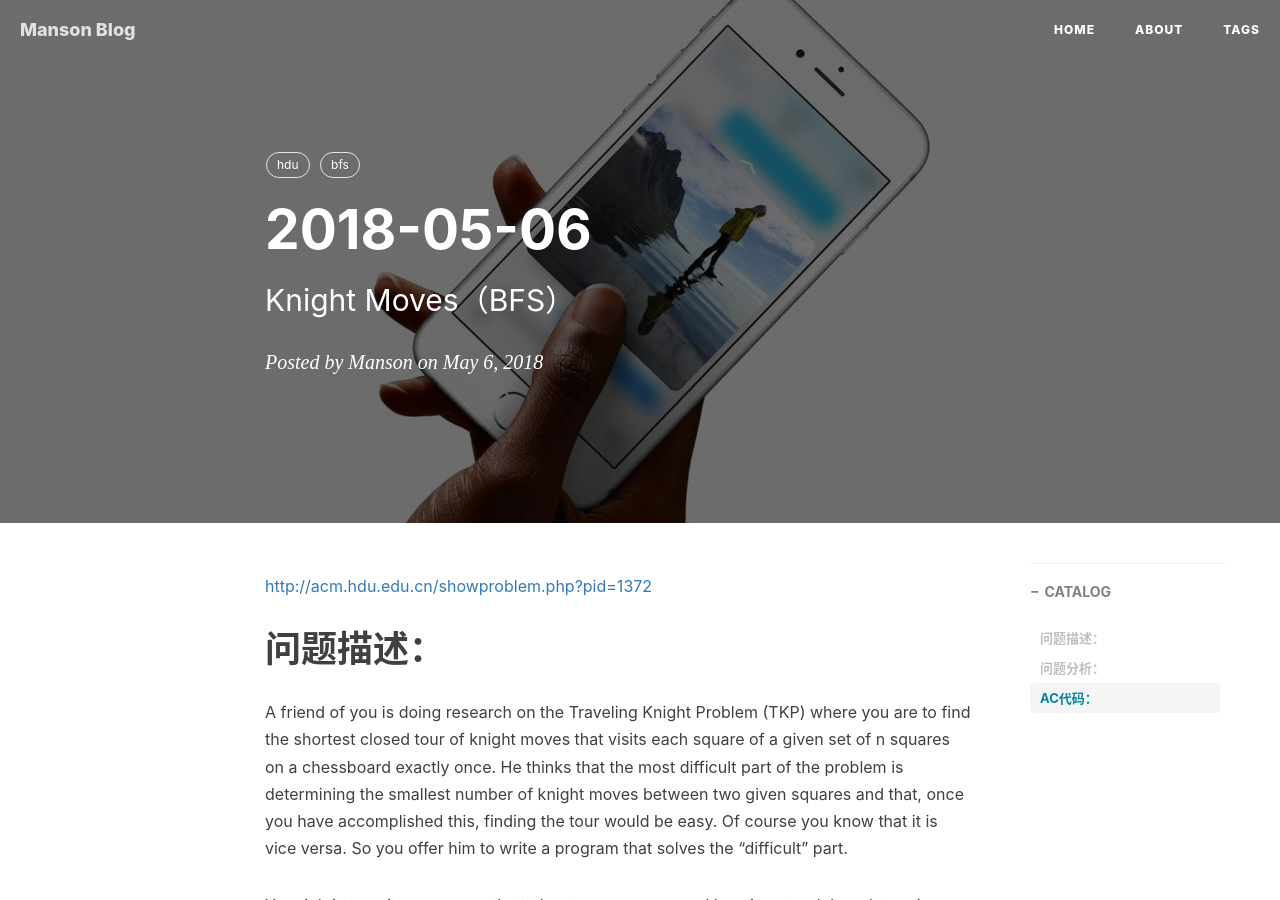
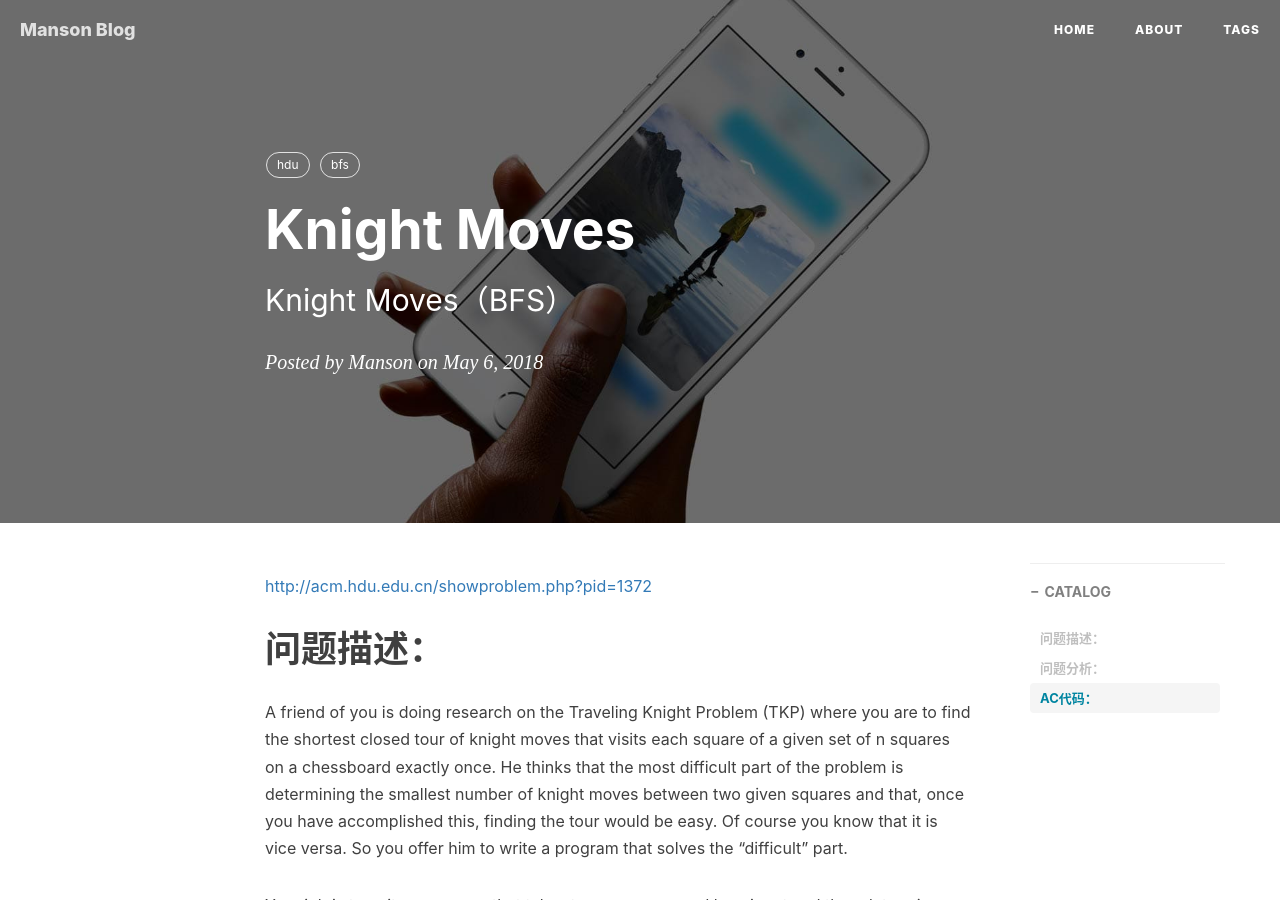
Before and after one commit to MaKaRuiNah/oldblog, a Jekyll site: the page built from _posts/2018-05-06-Knight Moves.md, in a window 1280 px wide and 900 px high. Built offline with Jekyll 4.4.1, drawn with Linux system fonts in a browser that asks for light colours; nearby versions of some CDN libraries; comment, search, counter and statistics services are not loaded.

Commit message:
Update 2018-05-06-Knight Moves.md

```diff
--- a/_posts/2018-05-06-Knight Moves.md
+++ b/_posts/2018-05-06-Knight Moves.md
@@ -1,6 +1,6 @@
 ---
 layout:     post
-title:      2018-05-06
+title:      Knight Moves
 subtitle:  Knight Moves（BFS）
 date:       2018-05-06
 author:     Manson
```
